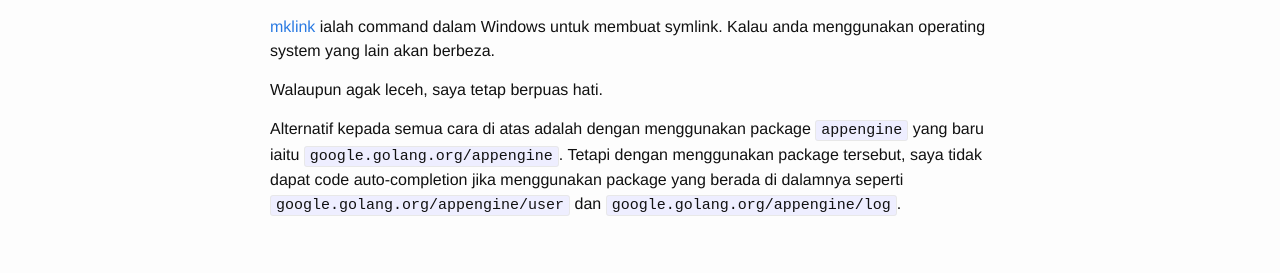
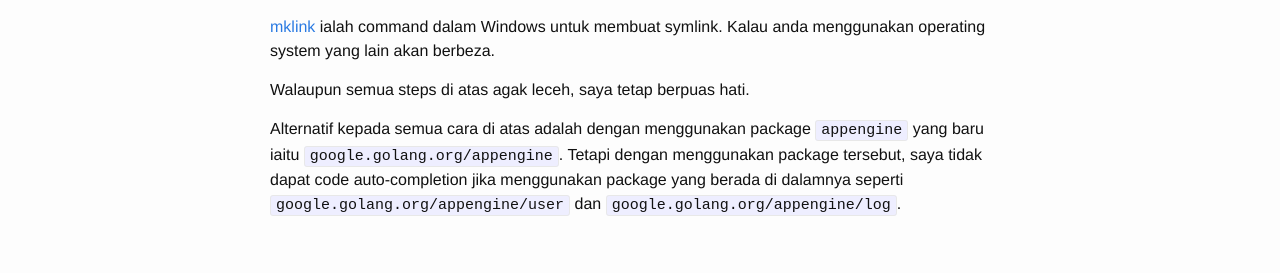
Before and after one commit to burhanloey/burhanloey.github.io, a Jekyll site: the page built from _posts/2015-10-22-misi-mencari-ide-untuk-go.markdown, in a window 1280 px wide. Shown: the part 827-1100 px from the top of the page. Built offline with Jekyll 4.4.1, drawn with Linux system fonts in a browser that asks for light colours.

Commit message:
Update post

```diff
--- a/_posts/2015-10-22-misi-mencari-ide-untuk-go.markdown
+++ b/_posts/2015-10-22-misi-mencari-ide-untuk-go.markdown
@@ -25,6 +25,6 @@ mklink /J $GOPATH/src/appengine_internal c:\go_appengine\goroot\src\appengine_in
 
 [mklink](https://technet.microsoft.com/en-us/library/cc753194.aspx) ialah command dalam Windows untuk membuat symlink. Kalau anda menggunakan operating system yang lain akan berbeza.
 
-Walaupun agak leceh, saya tetap berpuas hati.
+Walaupun semua steps di atas agak leceh, saya tetap berpuas hati.
 
 Alternatif kepada semua cara di atas adalah dengan menggunakan package `appengine` yang baru iaitu `google.golang.org/appengine`. Tetapi dengan menggunakan package tersebut, saya tidak dapat code auto-completion jika menggunakan package yang berada di dalamnya seperti `google.golang.org/appengine/user` dan `google.golang.org/appengine/log`.
```
